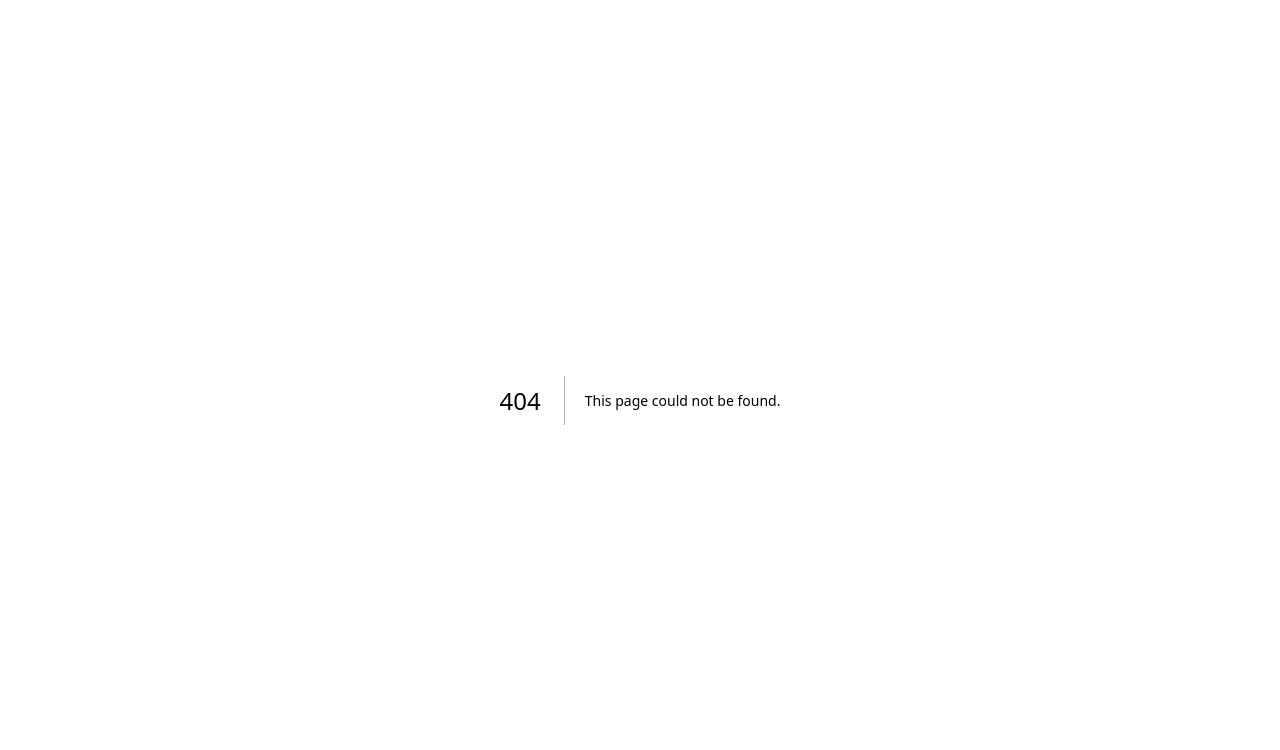
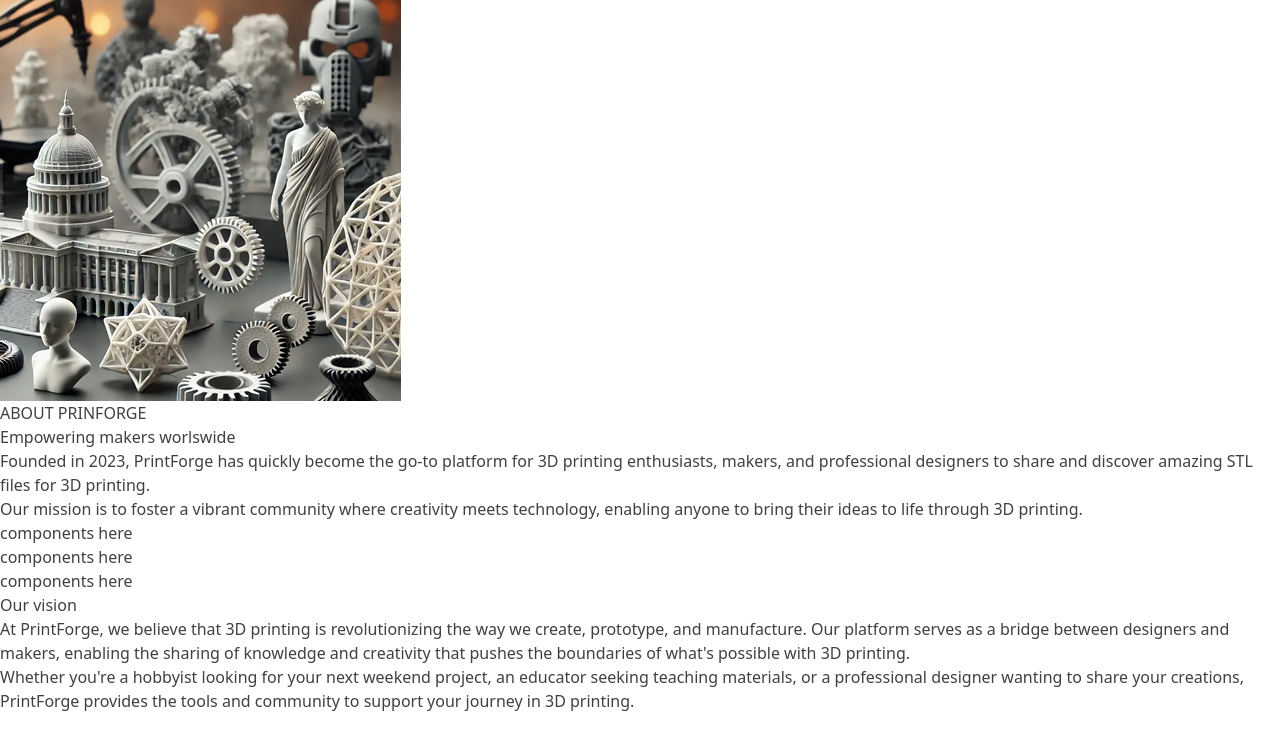
Before and after one commit to gyo82v/next-printforge, a Next.js app: page /about in a window 1280 px wide. Before the commit this address had no page. Shown: the top 750 px of the page. Built offline with nearby package versions, Linux system fonts and the light colour scheme.

Commit message:
feat: add about page component

```diff
--- /dev/null
+++ b/app/about/page.tsx
@@ -0,0 +1,65 @@
+import Image from "next/image"
+import hero from "./images/hero.png"
+
+export default function About(){
+    const sectionMain = ``
+    const section1 = ``
+    const section2 = ``
+    const subSection1 = ``
+    const subSection2a = ``
+    const subSection2b = ``
+    const imgDiv = ``
+    const heroImg = ``
+    return(
+        <main className="flex-1 flex flex-col text-neutral-700">
+            <section className={sectionMain}>
+                <section className={section1}>
+                    <div className={imgDiv}>
+                        <Image
+                          src={hero}
+                          width={401}
+                          height={401}
+                          className={heroImg}
+                          alt="logo"
+                        />
+                    </div>
+                    <section className={subSection1}>
+                        <p>ABOUT PRINFORGE</p>
+                        <h1>Empowering makers worlswide</h1>
+                        <p>
+                            Founded in 2023, PrintForge has quickly become the go-to platform
+                            for 3D printing enthusiasts, makers, and professional designers
+                            to share and discover amazing STL files for 3D printing.
+                        </p>
+                        <p>
+                            Our mission is to foster a vibrant community where creativity meets
+                            technology, enabling anyone to bring their ideas to life through 3D printing.
+                        </p>
+                    </section>
+                </section>
+                <section className={section2}>
+                    <section className={subSection2a}>
+                        <p>components here</p>
+                        <p>components here</p>
+                        <p>components here</p>
+                    </section>
+                    <section className={subSection2b}>
+                        <h2>Our vision</h2>
+                        <p>
+                            At PrintForge, we believe that 3D printing is revolutionizing the
+                            way we create, prototype, and manufacture. Our platform serves as
+                            a bridge between designers and makers, enabling the sharing of knowledge
+                            and creativity that pushes the boundaries of what's possible with 3D printing.
+                        </p>
+                        <p>
+                            Whether you're a hobbyist looking for your next weekend project, an educator
+                            seeking teaching materials, or a professional designer wanting to share
+                            your creations, PrintForge provides the tools and community to support
+                            your journey in 3D printing.
+                        </p>
+                    </section>
+                </section>
+            </section>
+        </main>
+    )
+}
```
Also changed, not shown: app/about/images/hero.png (renamed from app/images/hero.png).
